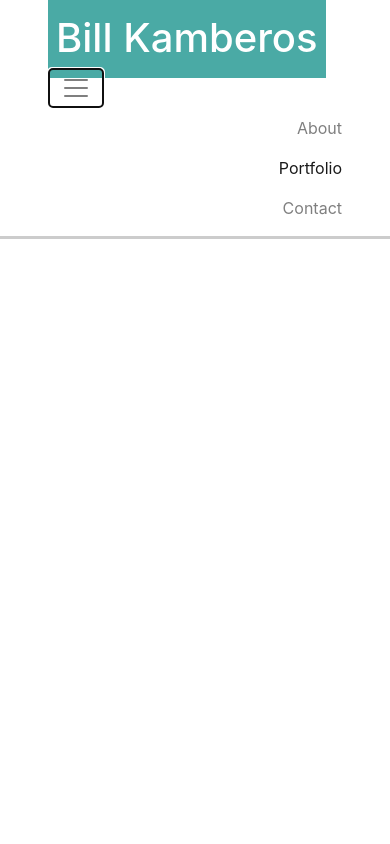
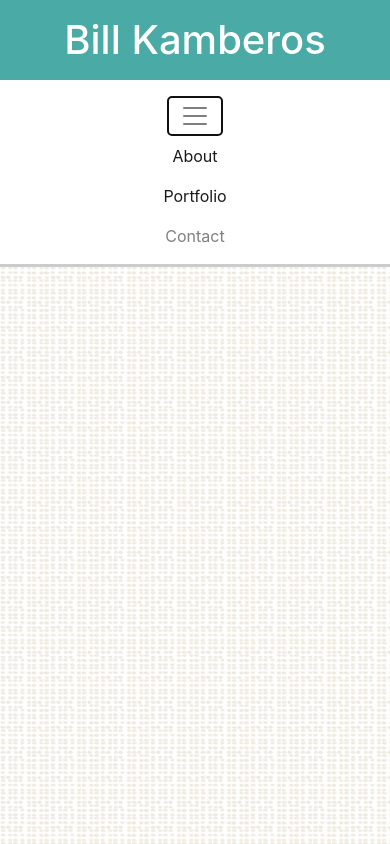
Before and after one commit to Billwee/Bootstrap-Portfolio, a plain HTML site: page portfolio.html in a window 390 px wide. Both pictures are taken after a click on the button "Toggle navigation". Drawn offline with nearby package versions, Linux system fonts and the light colour scheme.

Commit message:
added larger About img - Made Navbar more responsive for cellphones

```diff
--- a/portfolio.html
+++ b/portfolio.html
@@ -17,21 +17,29 @@
     ></script>
     <title>Bill Kamberos | Portfolio</title>
   </head>
-  <body>
+  <body style="background-image: url(./assets/images/pattern.png);">
+    <!--  -->
     <!-- Navbar -->
+    <!--  -->
     <nav
-      class="navbar navbar-expand-lg  navbar-light bg-white px-5"
+      class="navbar navbar-expand-lg navbar-light bg-white px-5"
       style="border-bottom: 3px #ccc solid;"
     >
-      <div class="container">
+      <div class="container d-flex flex-column flex-sm-row">
         <h1
-          class="text-white py-3 px-2"
+          class="text-white d-sm-none d-xs-block text-center vw-100 mt-n2 ml-n5 py-3"
+          style="background-color: #4aaaa5;"
+        >
+          Bill Kamberos
+        </h1>
+        <h1
+          class="text-white d-sm-block d-none py-3 px-2"
           style="margin:-10px 0px; background-color: #4aaaa5;"
         >
           Bill Kamberos
         </h1>
         <button
-          class="navbar-toggler"
+          class="navbar-toggler mt-2 mt-sm-0 ml-sm-0 ml-n5"
           type="button"
           data-toggle="collapse"
           data-target="#navbarTogglerDemo02"
@@ -43,11 +51,11 @@
         </button>
 
         <div
-          class="collapse navbar-collapse justify-content-end text-right"
+          class="collapse navbar-collapse justify-content-end text-sm-right text-center ml-n5 ml-sm-0"
           id="navbarTogglerDemo02"
         >
           <ul class="navbar-nav navbar-right mt-lg-0">
-            <li class="nav-item">
+            <li class="nav-item active">
               <a class="nav-link" href="index.html">About</a>
             </li>
             <li class="nav-item active">
@@ -77,5 +85,5 @@
       integrity="sha384-wfSDF2E50Y2D1uUdj0O3uMBJnjuUD4Ih7YwaYd1iqfktj0Uod8GCExl3Og8ifwB6"
       crossorigin="anonymous"
     ></script>
-  </body>
+  </body style="background-image: url(./assets/images/pattern.png);">
 </html>
```
Also changed, not shown: contact.html (+14 -8 lines), index.html (+14 -6 lines), assets/images/bill.jpg.
